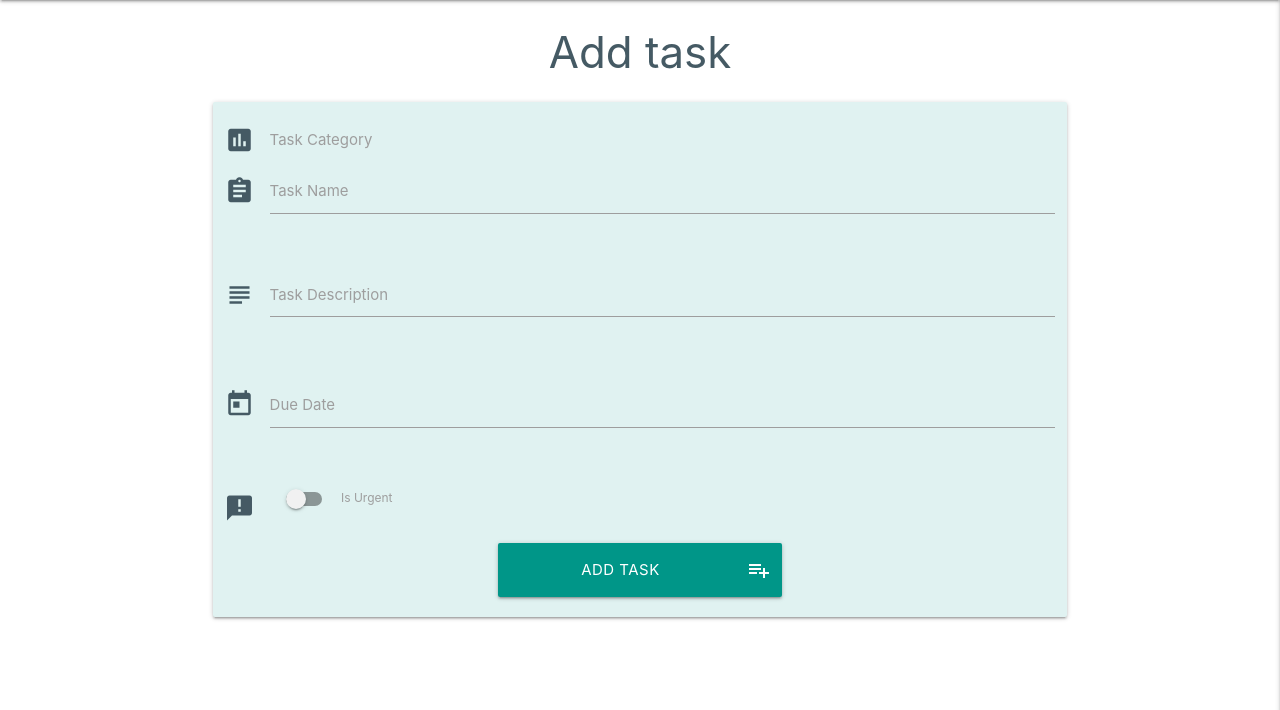
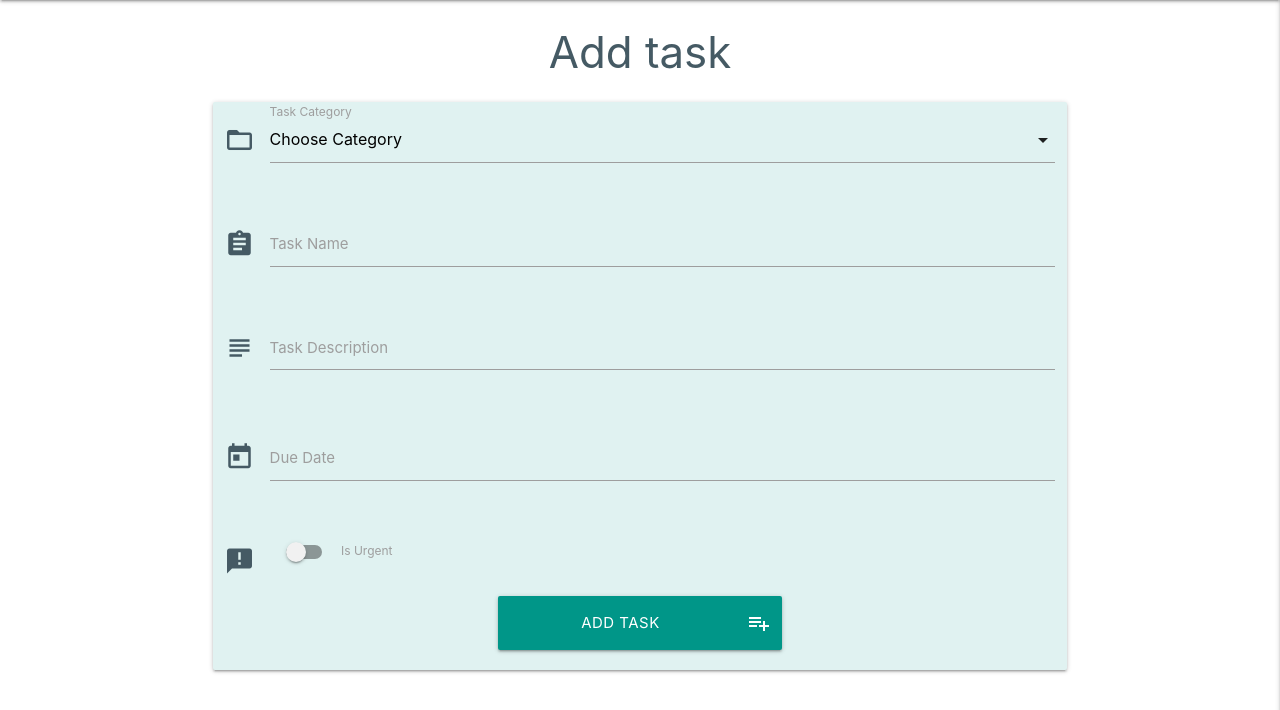
Before and after one commit to LigaMoon/task_manager, a Flask app: page /add_task in a window 1280 px wide. Shown: the part 64-774 px from the top of the page. Run offline with Flask 2, Linux system fonts and the light colour scheme; data that the repository does not hold is empty; some libraries are stand-ins or nearby versions.

Commit message:
Update the categoried dropdown

```diff
--- a/app.py
+++ b/app.py
@@ -109,7 +109,8 @@ def logout():
 # Add task on this route and use categories catallog to display categories
 @app.route('/add_task')
 def add_task():
-    return render_template('addtasks.html', categories=mongo.db.categories.find())
+    categories = mongo.db.categories.find().sort("category_name",1)
+    return render_template('addtasks.html', categories = categories )
 
 
 # When a task is submitted on the add_task page, it is posted to insert_task which inserts data in the tasks collection and converts data to a dictionary. Once done it redirects the user to the get_task page and newly added task is dipslayed
--- a/static/js/script.js
+++ b/static/js/script.js
@@ -11,4 +11,5 @@ $(document).ready(function(){
         done: "Select"
       }
     });
+    $('select').formSelect();
   });
--- a/templates/addtasks.html
+++ b/templates/addtasks.html
@@ -12,18 +12,21 @@
         <!-- Creates a dropdown for the categories -->
         <div class="row">
             <div class="input-field col s12">
-                <i class="material-icons prefix">poll</i>
-                <select id="category" name="category_name">
-                    <option value="" disabled selected>
-                        Choose your option
-                    </option>
+                <i class="material-icons prefix">folder_open</i>
+                <select
+                    id="category_name"
+                    name="category_name"
+                    class="validate"
+                    required
+                >
+                    <option value="" disabled selected>Choose Category</option>
                     {% for cat in categories %}
-                    <option value="{{cat.category_name}}">
-                        {{cat.category_name}}
-                    </option>
+                        <option value="{{cat.category_name}}">
+                            {{cat.category_name}}
+                        </option>
                     {% endfor %}
                 </select>
-                <label>Task Category</label>
+                <label for="category_name">Task Category</label>
             </div>
         </div>
         <!-- Creates a task name input with required 5-15 length -->
```
